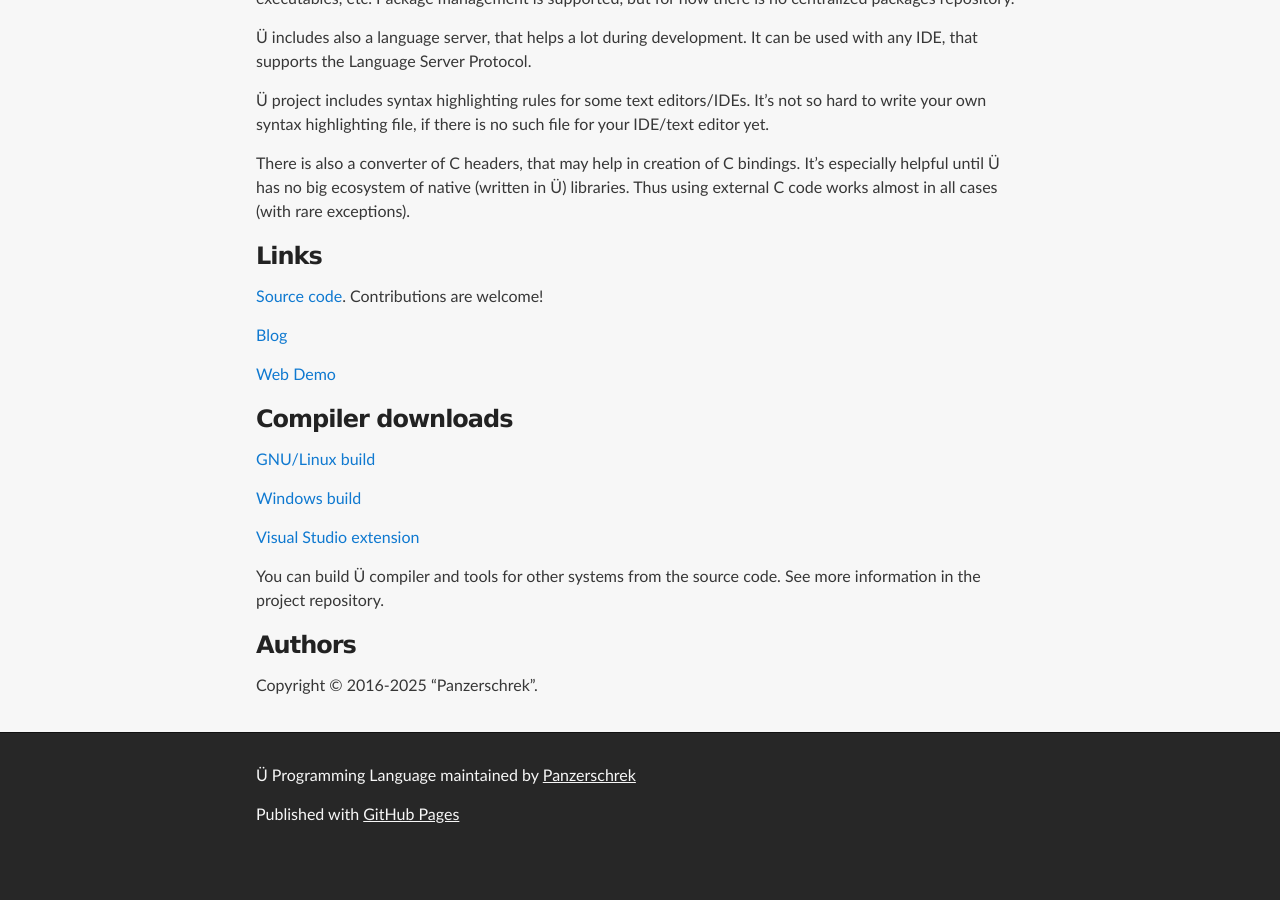
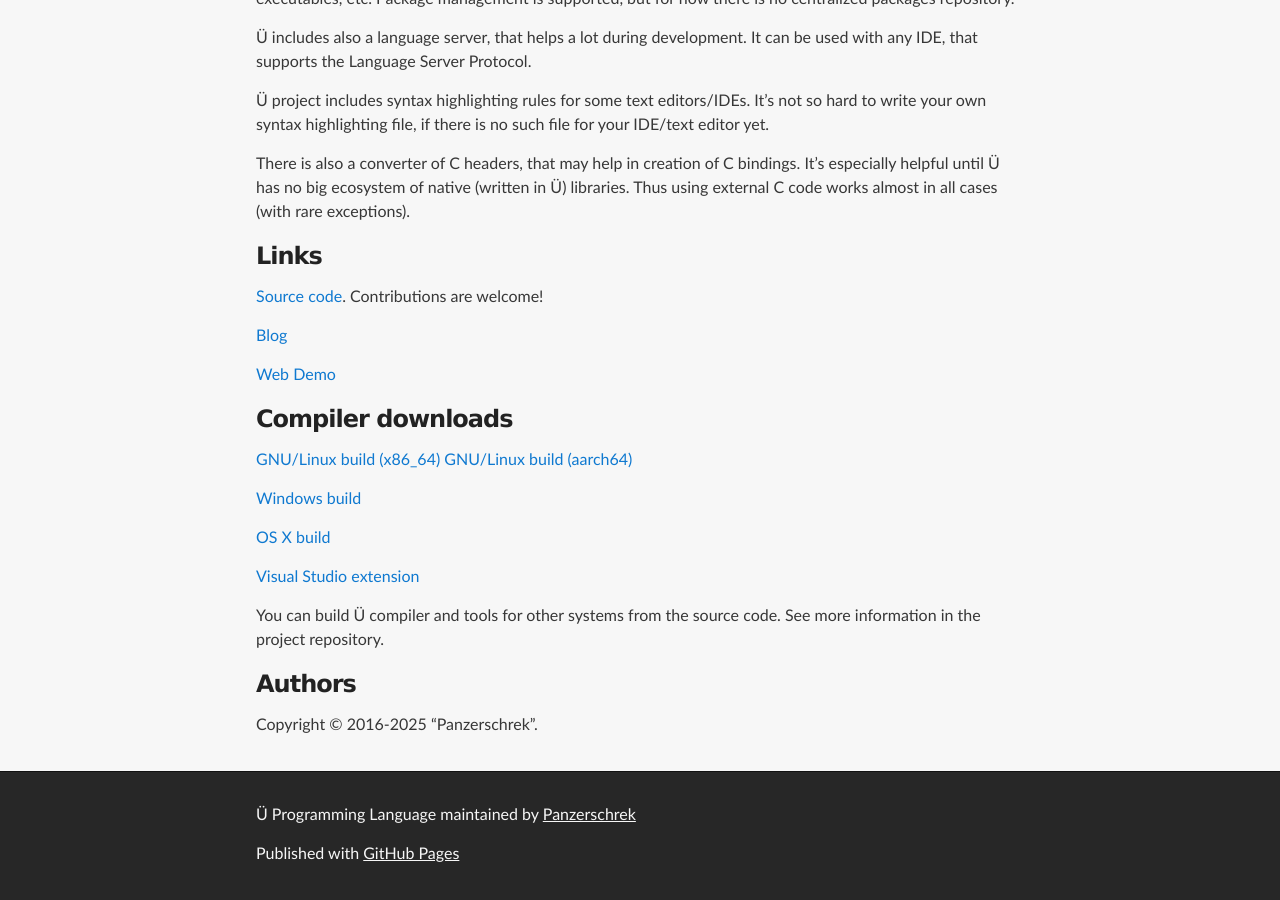
Before and after one commit to Panzerschrek/U-00DC-Sprache-site, a Jekyll site: the page built from index.md, in a window 1280 px wide and 900 px high, scrolled down 1027 px. Built offline with Jekyll 4.4.1, drawn with Linux system fonts in a browser that asks for light colours; our own code applies the rules of GitHub Pages for plain Markdown files; before the commit the page ends 1888 px from its top, so only the background shows below that.

Commit message:
Dobavleny ssylki na skacivanije dopolniteljnyh sborok.

```diff
--- a/index.md
+++ b/index.md
@@ -69,9 +69,12 @@ Contributions are welcome!
 
 ### Compiler downloads
 
-[GNU/Linux build](https://panzerschrek.github.io/U-00DC-Sprache-site/compiler_gnu_linux.zip)
+[GNU/Linux build (x86_64)](https://panzerschrek.github.io/U-00DC-Sprache-site/compiler_gnu_linux.zip)
+[GNU/Linux build (aarch64)](https://panzerschrek.github.io/U-00DC-Sprache-site/compiler_gnu_linux_aarch64.zip)
 
 [Windows build](https://panzerschrek.github.io/U-00DC-Sprache-site/compiler_windows.zip)
+
+[OS X build](https://panzerschrek.github.io/U-00DC-Sprache-site/compiler_macos.zip)
 
 [Visual Studio extension](https://panzerschrek.github.io/U-00DC-Sprache-site/Ü_extension.vsix)
 
```
